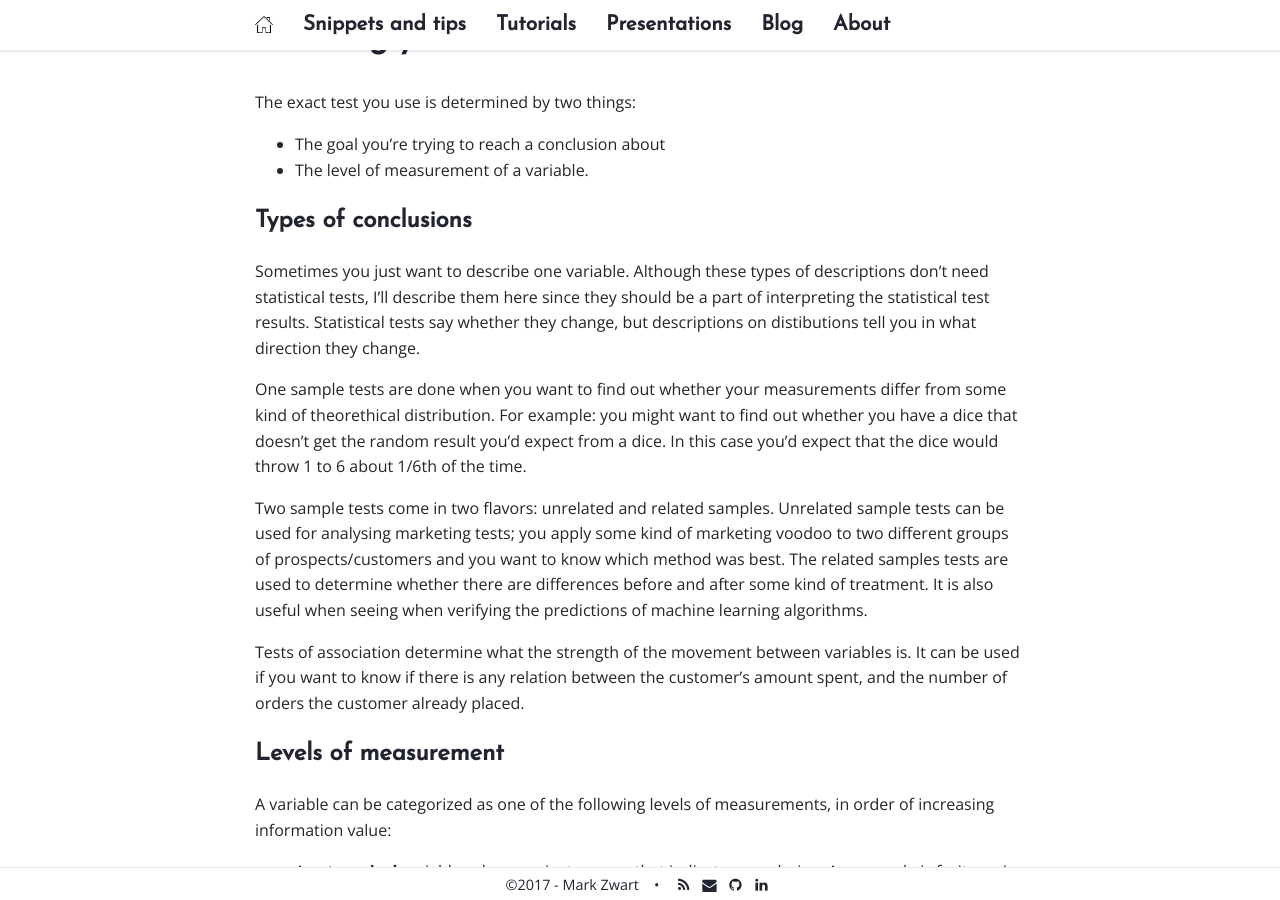
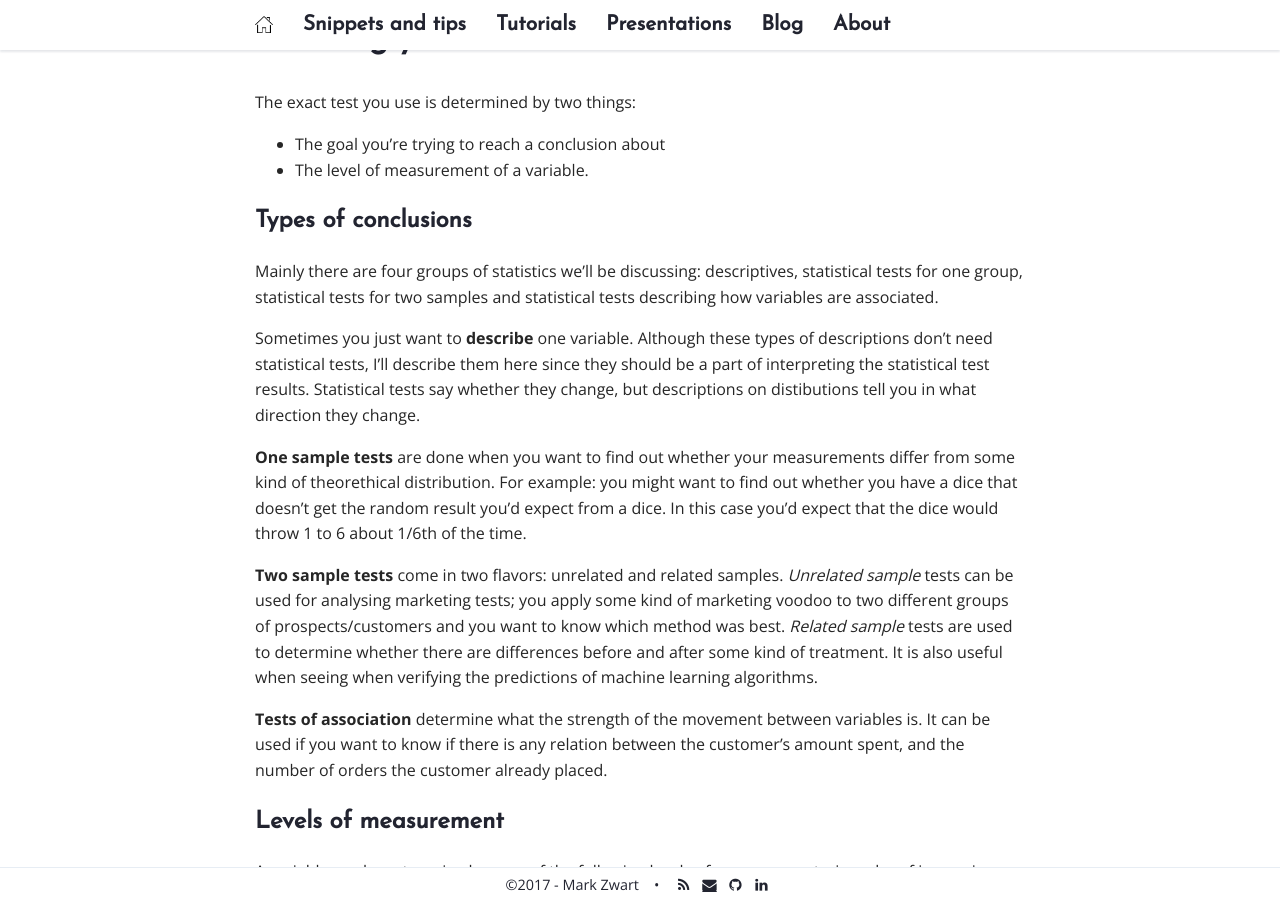
Before and after one commit to mark-me/mark-me.github.io, a Jekyll site: the page built from _pages/tutorials/statistical-tests/statistical-tests.md, in a window 1280 px wide and 900 px high, scrolled down 1527 px. Built offline with Jekyll 4.4.1, drawn with Linux system fonts in a browser that asks for light colours; nearby versions of some CDN libraries; comment, search, counter and statistics services are not loaded.

Commit message:
Update statistical-tests.md

```diff
--- a/_pages/tutorials/statistical-tests/statistical-tests.md
+++ b/_pages/tutorials/statistical-tests/statistical-tests.md
@@ -46,13 +46,15 @@ The exact test you use is determined by two things:
 
 ## Types of conclusions
 
-Sometimes you just want to describe one variable. Although these types of descriptions don't need statistical tests, I'll describe them here since they should be a part of interpreting the statistical test results. Statistical tests say whether they change, but descriptions on distibutions tell you in what direction they change.
+Mainly there are four groups of statistics we'll be discussing: descriptives, statistical tests for one group, statistical tests for two samples and statistical tests describing how variables are associated.
 
-One sample tests are done when you want to find out whether your measurements differ from some kind of theorethical distribution. For example: you might want to find out whether you have a dice that doesn't get the random result you'd expect from a dice. In this case you'd expect that the dice would throw 1 to 6 about 1/6th of the time.
+Sometimes you just want to **describe** one variable. Although these types of descriptions don't need statistical tests, I'll describe them here since they should be a part of interpreting the statistical test results. Statistical tests say whether they change, but descriptions on distibutions tell you in what direction they change.
 
-Two sample tests come in two flavors: unrelated and related samples. Unrelated sample tests can be used for analysing marketing tests; you apply some kind of marketing voodoo to two different groups of prospects/customers and you want to know which method was best. The related samples tests are used to determine whether there are differences before and after some kind of treatment. It is also useful when seeing when verifying the predictions of machine learning algorithms.
+**One sample tests** are done when you want to find out whether your measurements differ from some kind of theorethical distribution. For example: you might want to find out whether you have a dice that doesn't get the random result you'd expect from a dice. In this case you'd expect that the dice would throw 1 to 6 about 1/6th of the time.
 
-Tests of association determine what the strength of the movement between variables is. It can be used if you want to know if there is any relation between the customer's amount spent, and the number of orders the customer already placed.
+**Two sample tests** come in two flavors: unrelated and related samples. _Unrelated sample_ tests can be used for analysing marketing tests; you apply some kind of marketing voodoo to two different groups of prospects/customers and you want to know which method was best. _Related sample_ tests are used to determine whether there are differences before and after some kind of treatment. It is also useful when seeing when verifying the predictions of machine learning algorithms.
+
+**Tests of association** determine what the strength of the movement between variables is. It can be used if you want to know if there is any relation between the customer's amount spent, and the number of orders the customer already placed.
 
 ## Levels of measurement
 
```
